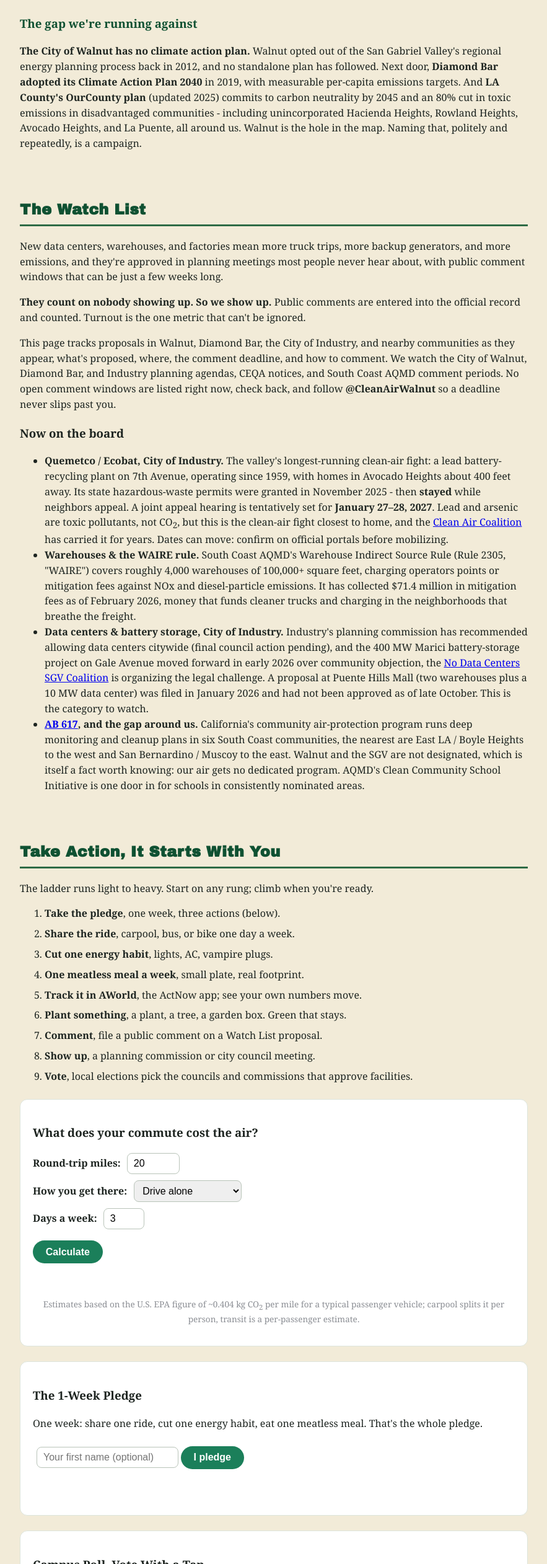
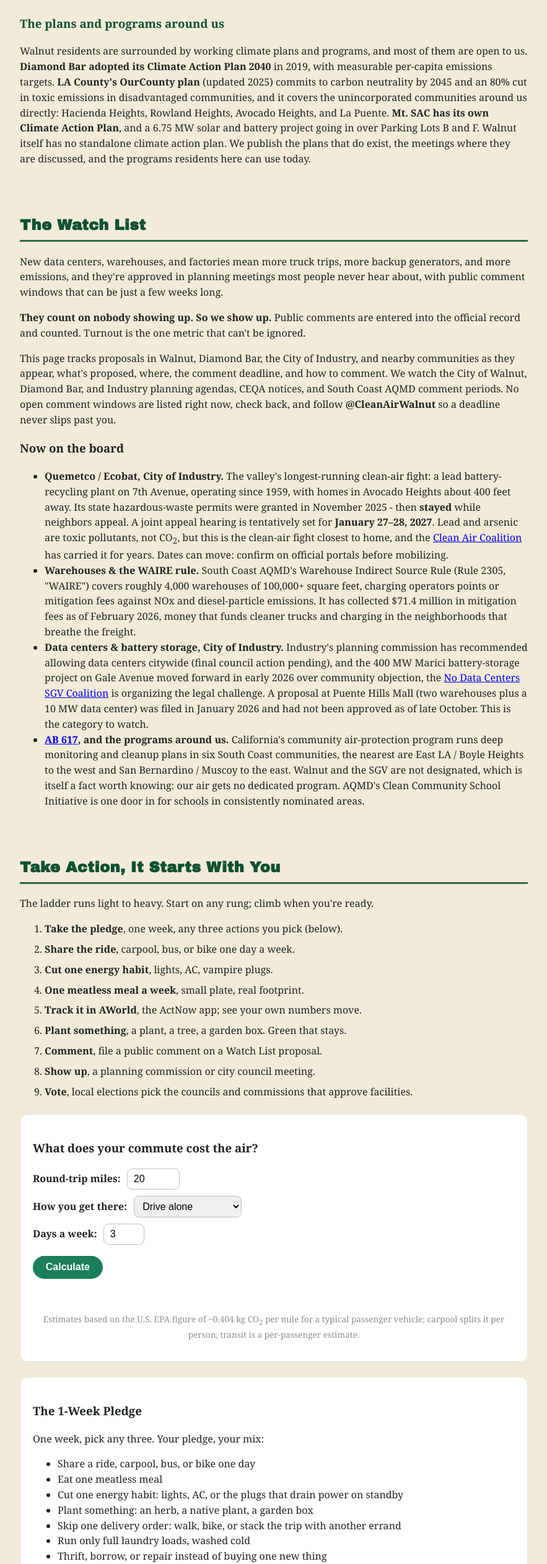
Before and after one commit to clean-air-walnut/clean-air-walnut.github.io, a plain HTML site: page index.html in a window 1280 px wide. Shown: the part 3867-6390 px from the top of the page at 62% size, without its empty margins (198-1081 px from the left). Drawn offline with Linux system fonts and the light colour scheme.

Commit message:
Site update: pledge menu, GoPass poll option, framing rewrite

```diff
--- a/app.js
+++ b/app.js
@@ -33,14 +33,14 @@ document.getElementById("pledgeBtn").addEventListener("click", function () {
   try { localStorage.setItem("caw_pledges", JSON.stringify(pledges)); } catch (e) {}
   renderPledgeCount();
   document.getElementById("pledgeMsg").textContent =
-    "You're in" + (name ? ", " + name : "") + "! One week: share a ride, cut one energy habit, " +
-    "one meatless meal. Track it in AWorld and tell us how it went at @CleanAirWalnut.";
+    "You're in" + (name ? ", " + name : "") + "! One week, your three picks. " +
+    "Track them in AWorld and tell us how it went at @CleanAirWalnut.";
   document.getElementById("pledgeName").value = "";
 });
 
 // Weekly campus poll (demo tally stored on this device).
 var POLL_OPTIONS = [
-  "A bus pass that just works, free transit for students",
+  "Make the free GoPass automatic - no sign-up or activation steps",
   "More carpool matching, I'd share the ride",
   "Safer bike routes + secure bike parking",
   "EV / carpool priority parking near my classes",
--- a/index.html
+++ b/index.html
@@ -157,14 +157,16 @@
     and the local 350.org affiliate. Bigger stages, same sky.</li>
   </ul>
 
-  <h3>The gap we're running against</h3>
-  <p><strong>The City of Walnut has no climate action plan.</strong> Walnut opted out of the San Gabriel
-  Valley's regional energy planning process back in 2012, and no standalone plan has followed. Next
-  door, <strong>Diamond Bar adopted its Climate Action Plan 2040</strong> in 2019, with measurable
-  per-capita emissions targets. And <strong>LA County's OurCounty plan</strong> (updated 2025) commits
-  to carbon neutrality by 2045 and an 80% cut in toxic emissions in disadvantaged communities -
-  including unincorporated Hacienda Heights, Rowland Heights, Avocado Heights, and La Puente, all
-  around us. Walnut is the hole in the map. Naming that, politely and repeatedly, is a campaign.</p>
+  <h3>The plans and programs around us</h3>
+  <p>Walnut residents are surrounded by working climate plans and programs, and most of them are open
+  to us. <strong>Diamond Bar adopted its Climate Action Plan 2040</strong> in 2019, with measurable
+  per-capita emissions targets. <strong>LA County's OurCounty plan</strong> (updated 2025) commits
+  to carbon neutrality by 2045 and an 80% cut in toxic emissions in disadvantaged communities, and it
+  covers the unincorporated communities around us directly: Hacienda Heights, Rowland Heights,
+  Avocado Heights, and La Puente. <strong>Mt. SAC has its own Climate Action Plan</strong>, and a
+  6.75 MW solar and battery project going in over Parking Lots B and F. Walnut itself has no
+  standalone climate action plan. We publish the plans that do exist, the meetings where they are
+  discussed, and the programs residents here can use today.</p>
 </section>
 
 <section id="watch">
@@ -200,7 +202,7 @@
     objection, the <a href="https://nodatacenterssgvcoalition.substack.com/">No Data Centers SGV Coalition</a> is organizing the legal challenge.
     A proposal at Puente Hills Mall (two warehouses plus a 10 MW data center) was filed in January 2026
     and had not been approved as of late October. This is the category to watch.</li>
-    <li><strong><a href="https://ww2.arb.ca.gov/capp/community-air-protection-program/about">AB 617</a>, and the gap around us.</strong> California's community air-protection program runs
+    <li><strong><a href="https://ww2.arb.ca.gov/capp/community-air-protection-program/about">AB 617</a>, and the programs around us.</strong> California's community air-protection program runs
     deep monitoring and cleanup plans in six South Coast communities, the nearest are East LA / Boyle
     Heights to the west and San Bernardino / Muscoy to the east. Walnut and the SGV are not designated,
     which is itself a fact worth knowing: our air gets no dedicated program. AQMD's Clean Community
@@ -212,7 +214,7 @@
   <h2>Take Action, It Starts With You</h2>
   <p>The ladder runs light to heavy. Start on any rung; climb when you're ready.</p>
   <ol class="ladder">
-    <li><strong>Take the pledge</strong>, one week, three actions (below).</li>
+    <li><strong>Take the pledge</strong>, one week, any three actions you pick (below).</li>
     <li><strong>Share the ride</strong>, carpool, bus, or bike one day a week.</li>
     <li><strong>Cut one energy habit</strong>, lights, AC, vampire plugs.</li>
     <li><strong>One meatless meal a week</strong>, small plate, real footprint.</li>
@@ -243,7 +245,19 @@
 
   <div class="pledge">
     <h3>The 1-Week Pledge</h3>
-    <p>One week: share one ride, cut one energy habit, eat one meatless meal. That's the whole pledge.</p>
+    <p>One week, pick any three. Your pledge, your mix:</p>
+    <ul class="pledge-menu">
+      <li>Share a ride, carpool, bus, or bike one day</li>
+      <li>Eat one meatless meal</li>
+      <li>Cut one energy habit: lights, AC, or the plugs that drain power on standby</li>
+      <li>Plant something: an herb, a native plant, a garden box</li>
+      <li>Skip one delivery order: walk, bike, or stack the trip with another errand</li>
+      <li>Run only full laundry loads, washed cold</li>
+      <li>Thrift, borrow, or repair instead of buying one new thing</li>
+      <li>Carry the refillable bottle and bag all week, no single-use plastic</li>
+      <li>Take one no-drive day</li>
+      <li>Unplug the standby drainers: console, chargers, the strip under the desk</li>
+    </ul>
     <input type="text" id="pledgeName" placeholder="Your first name (optional)">
     <button id="pledgeBtn" type="button">I pledge</button>
     <p id="pledgeMsg" class="calc-out"></p>
@@ -256,7 +270,8 @@
     <div id="pollOptions"></div>
     <p id="pollTotal" class="calc-out"></p>
     <p><a href="https://forms.gle/yJPr7QAfD9fsh5Np7"><strong>Cast the vote that counts - one question, 10 seconds.</strong></a></p>
-    <p class="caption">Demo poll: the bars above tally on this device only, for our class demonstration. The vote that counts is the one-question form: <a href="https://forms.gle/yJPr7QAfD9fsh5Np7">Campus Poll form</a>. We read the
+    <p class="caption">Demo poll: the bars above tally on this device only, for our class demonstration.
+    The vote that counts is the one-question form: <a href="https://forms.gle/yJPr7QAfD9fsh5Np7">Campus Poll form</a>. We read the
     form totals every Monday and post them in the Walnut Air Report.</p>
   </div>
 </section>
```
